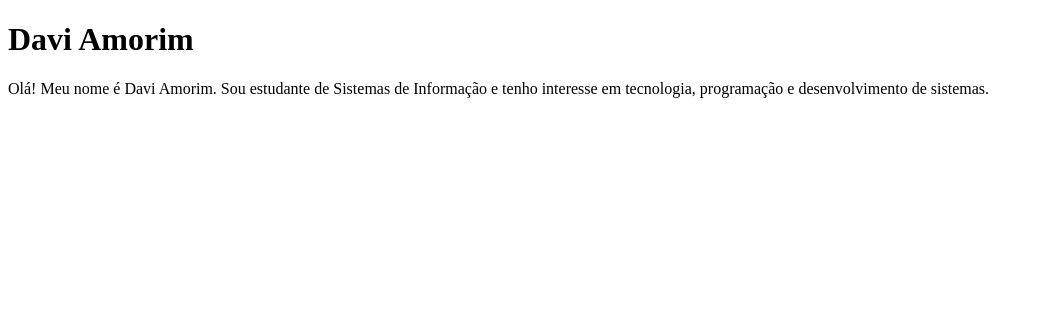
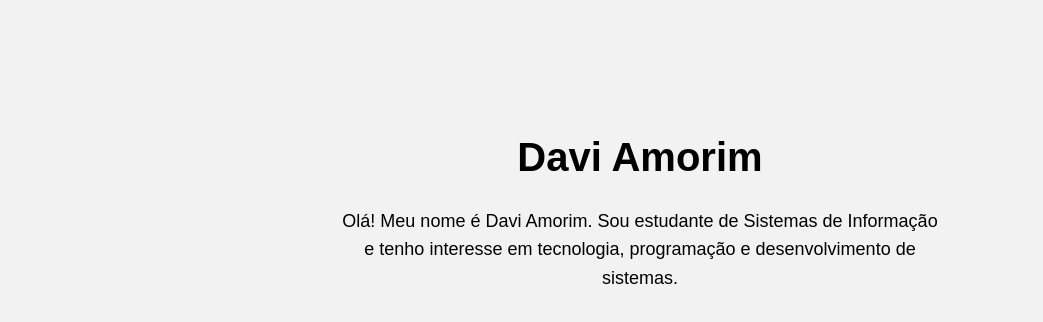
Before and after one commit to daviavi1/VA1_gestao_do_conhecimento, a plain HTML site: page index.html in a window 1280 px wide. Shown: the whole page, without its empty margins (0-1043 px from the left). Drawn offline with Linux system fonts and the light colour scheme.

Commit message:
atualizando a pagina com arquivo html e css juntos

```diff
--- a/index.html
+++ b/index.html
@@ -4,10 +4,32 @@
     <meta charset="UTF-8">
     <meta name="viewport" content="width=device-width, initial-scale=1.0">
     <title>Sobre Mim</title>
-    <link rel="stylesheet" href="style.css">
+
+    <style>
+        body {
+            font-family: Arial, sans-serif;
+            background-color: #f2f2f2;
+            text-align: center;
+            padding-top: 100px;
+        }
+
+        main {
+            max-width: 600px;
+            margin: auto;
+        }
+
+        h1 {
+            font-size: 40px;
+        }
+
+        p {
+            font-size: 18px;
+            line-height: 1.6;
+        }
+    </style>
 </head>
+
 <body>
-
     <main>
         <h1>Davi Amorim</h1>
 
@@ -16,6 +38,5 @@
             e tenho interesse em tecnologia, programação e desenvolvimento de sistemas.
         </p>
     </main>
-
 </body>
 </html>
```
